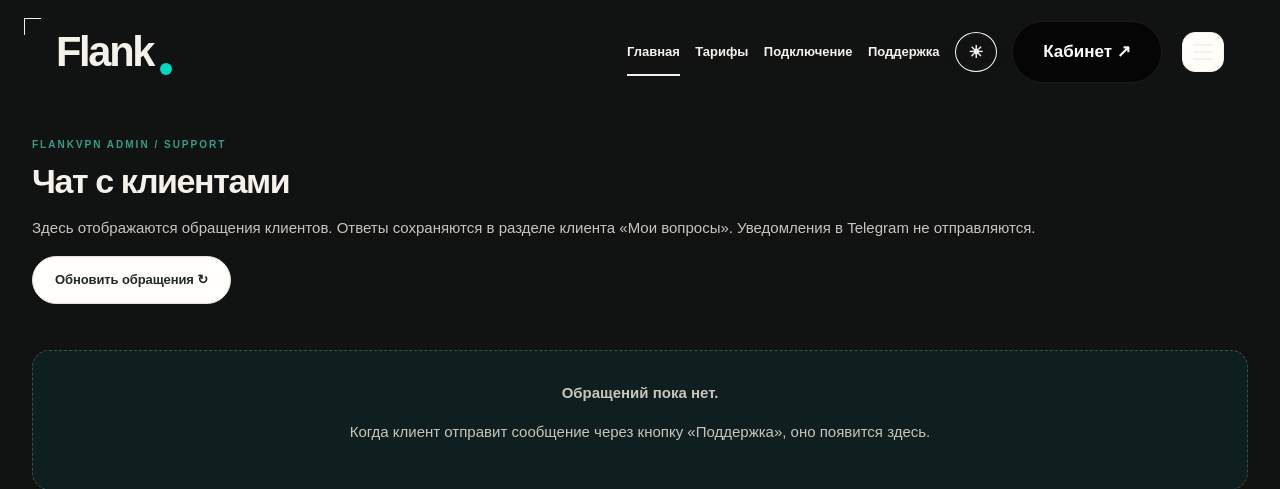
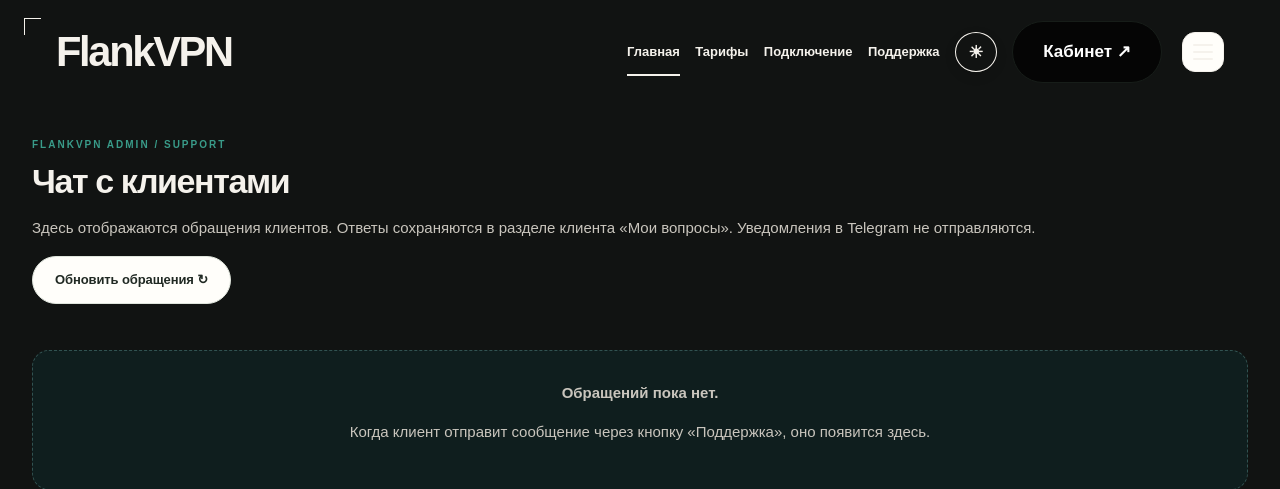
Before and after one commit to magapingpenim-cloud/lumovpn, a Flask app: page /admin/support in a window 1280 px wide. Shown: the top 489 px of the page. Run offline with Flask 3, Linux system fonts and the light colour scheme; the visitor is signed in with stand-in values (Sample User, id 1); data that the repository does not hold is empty; parts of the project's set-up code (start-up, migrations or seed data) failed here and were passed over; some libraries are stand-ins or nearby versions.

Commit message:
Simplify FlankVPN wordmark markup

```diff
--- a/templates/base.html
+++ b/templates/base.html
@@ -30,7 +30,7 @@
       {% endif %}
       <a class="brand" href="{{ url_for('index') }}" aria-label="FlankVPN — главная">
         <img src="{{ url_for('static', filename='flankvpn-logo.svg') }}" alt="">
-        <span>Flank<small>VPN</small></span>
+        <span class="brand-word">FlankVPN<span class="brand-dot"></span></span>
       </a>
       <nav class="editorial-nav">
         <a href="{{ url_for('index') }}">Главная</a>
```
